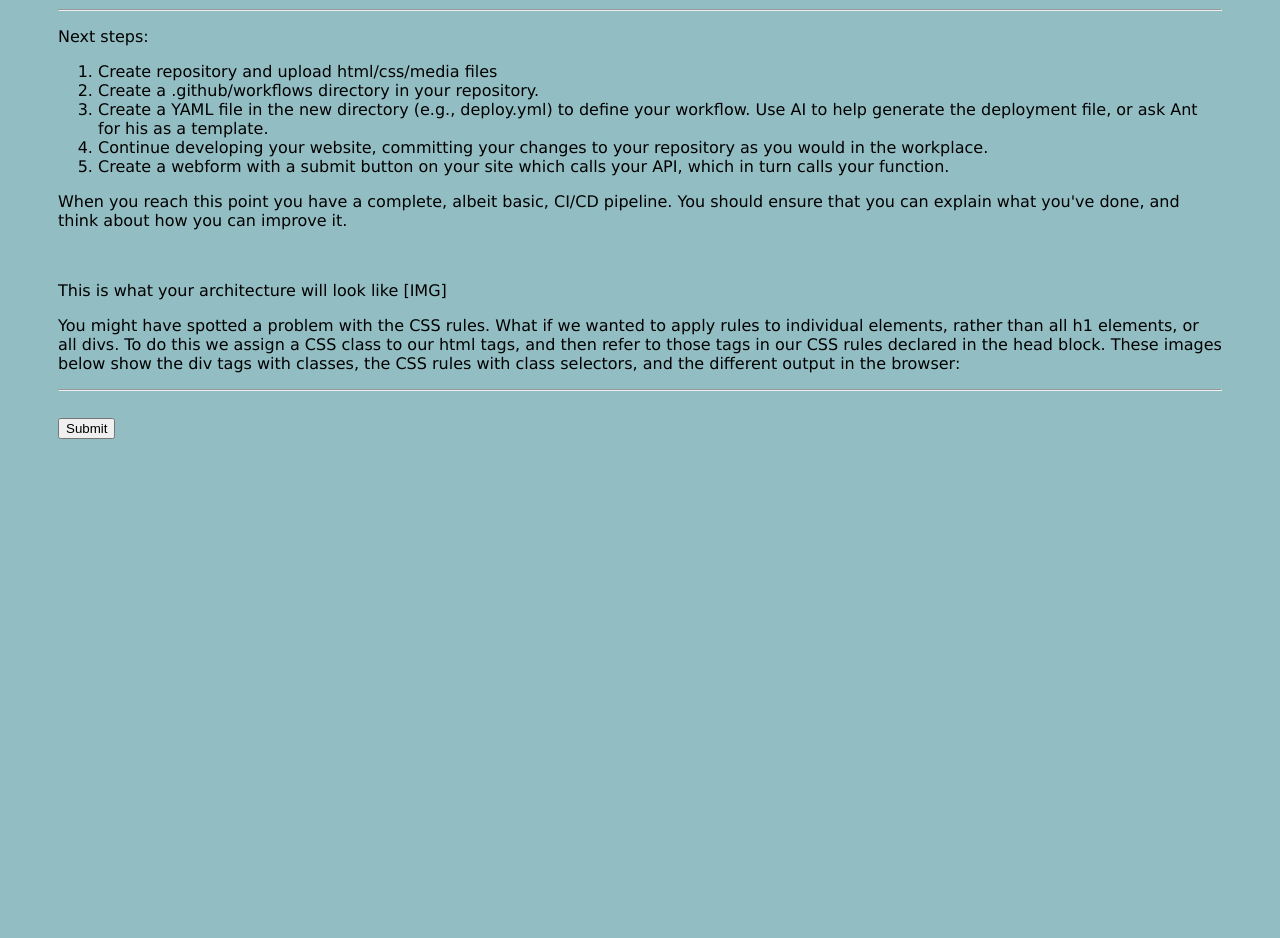
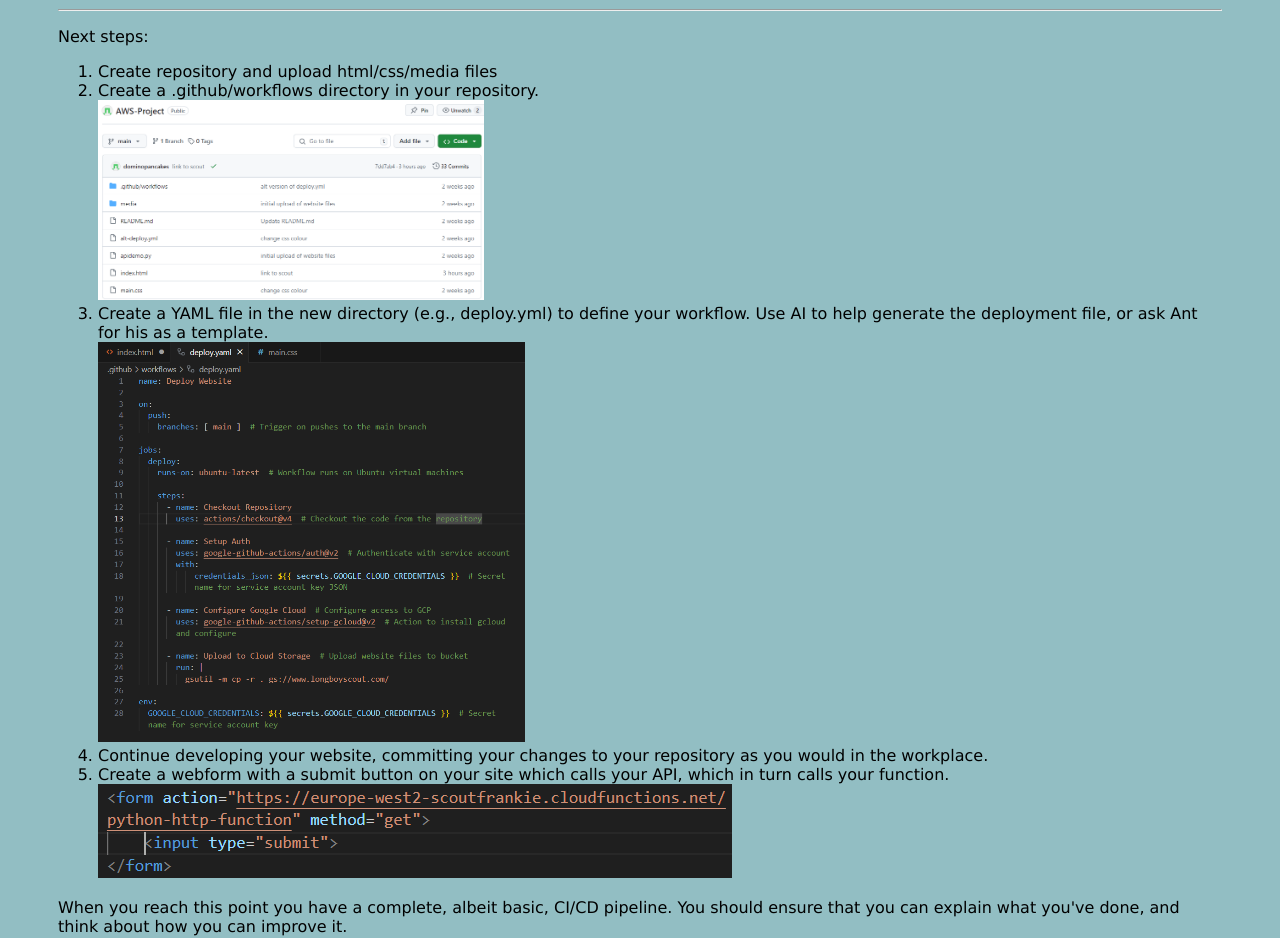
Before and after one commit to dominopancakes/GCP-Project, a plain HTML site: page index.html in a window 1280 px wide. Shown: the part 2432-3370 px from the top of the page. Before the commit the page ends 2929 px from the top, so only its background shows below. Drawn offline with Linux system fonts and the light colour scheme.

Commit message:
more images

```diff
--- a/index.html
+++ b/index.html
@@ -47,9 +47,12 @@
     <p>Next steps:<ol>
         <li>Create repository and upload html/css/media files</li>
         <li>Create a .github/workflows directory in your repository.</li>
+        <img src="media/aws-repo.png" alt="an exmaple of an internal style rule" height="200">
         <li>Create a YAML file in the new directory (e.g., deploy.yml) to define your workflow. Use AI to help generate the deployment file, or ask Ant for his as a template.</li>
+        <img src="media/GHA-yaml.png" alt="an exmaple of an internal style rule" height="400">
         <li>Continue developing your website, committing your changes to your repository as you would in the workplace.</li>
         <li>Create a webform with a submit button on your site which calls your API, which in turn calls your function.</li>
+        <img src="media/form-button.png" alt="an exmaple of an internal style rule">
     </ol>When you reach this point you have a complete, albeit basic, CI/CD pipeline. You should ensure that you can explain what you've done, and think about how you can improve it.</p>
     <br>
     <p>This is what your architecture will look like [IMG]</p>
@@ -61,15 +64,6 @@
     <br>
 
     <form action="https://europe-west2-scoutfrankie.cloudfunctions.net/python-http-function" method="get">
-        <!-- <input type="text" name="first_name" id="first_name">
-        <label for="first_name">What is your first name?</label>
-        <br>
-        <input type="text" name="last_name" id="last_name">
-        <label for="last_name">What is your last name?</label>
-        <br>
-        <input type="text" name="order_qty" id="order_qty">
-        <label for="order_qty">How many items do you want to order?</label>
-        <br> -->
         <input type="submit">
     </form>
 </body>
```
Also changed, not shown: media/GHA-yaml.png (added), media/aws-repo.png (added), media/form-button.png (added).
